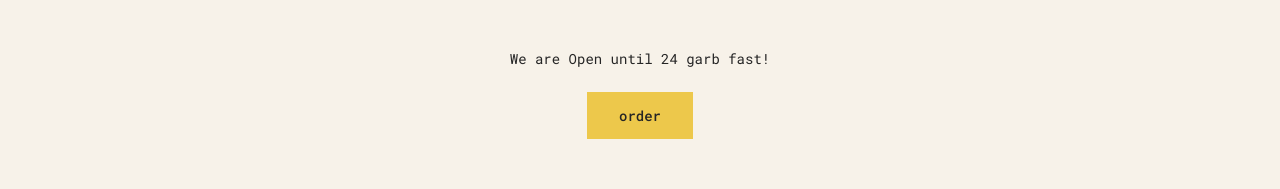
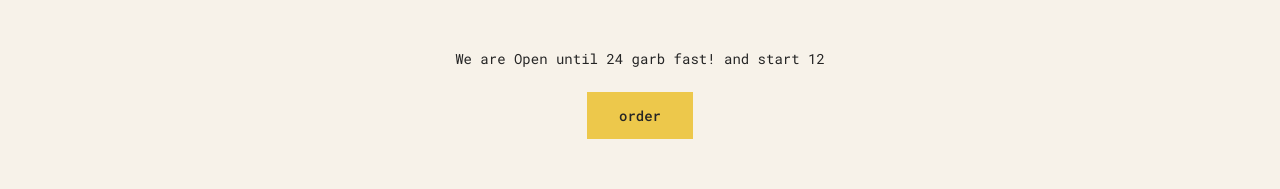
Before and after one commit to Ak003x/dev.React-practice., a Next.js app: page / in a window 1280 px wide. Shown: the part 705-894 px from the top of the page. Built offline with nearby package versions, Linux system fonts and the light colour scheme.

Commit message:
props update

```diff
--- a/src/app/page.js
+++ b/src/app/page.js
@@ -90,7 +90,7 @@ const Menu = () => {
 
 const Pizza = akProps => {
   //   const style = { color: "red", fontSixze: "20px", textDecoration: "underline" };
-if(akProps.pizzaObj.soldOut) return null;
+  if (akProps.pizzaObj.soldOut) return null;
 
   return (
     <li className="pizza">
@@ -107,22 +107,28 @@ if(akProps.pizzaObj.soldOut) return null;
 const Footer = () => {
   // const hour = new Date().getHours();
   const hour = 15; // Setting to 15 to show "We are Open" message
-  const openHour = 14; // Opening at 10 AM
+  const openHour = 12; // Opening at 10 AM
   const closeHour = 24; // Closing at midnight
   const isOpen = hour >= openHour && hour <= closeHour;
   console.log(isOpen);
   // if(!isOpen) return <p>Closed</p>; to return something from component
   return (
     <footer className="footer">
-      {isOpen ? (
-        <div className="order">
-          <p>We are Open until {closeHour} garb fast!</p>
-          <button className="btn">order</button>
-        </div>
+      {isOpen ? (<Order end={closeHour} start={openHour} />
       ) : <p>Welcome u to the store</p>}
     </footer>
   );
 };
+
+
+const Order = (props) => {
+  return (
+    <div className="order">
+      <p>We are Open until {props.end} garb fast! and start {props.start}</p>
+      <button className="btn">order</button>
+    </div>
+  )
+}
 
 export default function Homepage() {
   return (
```
